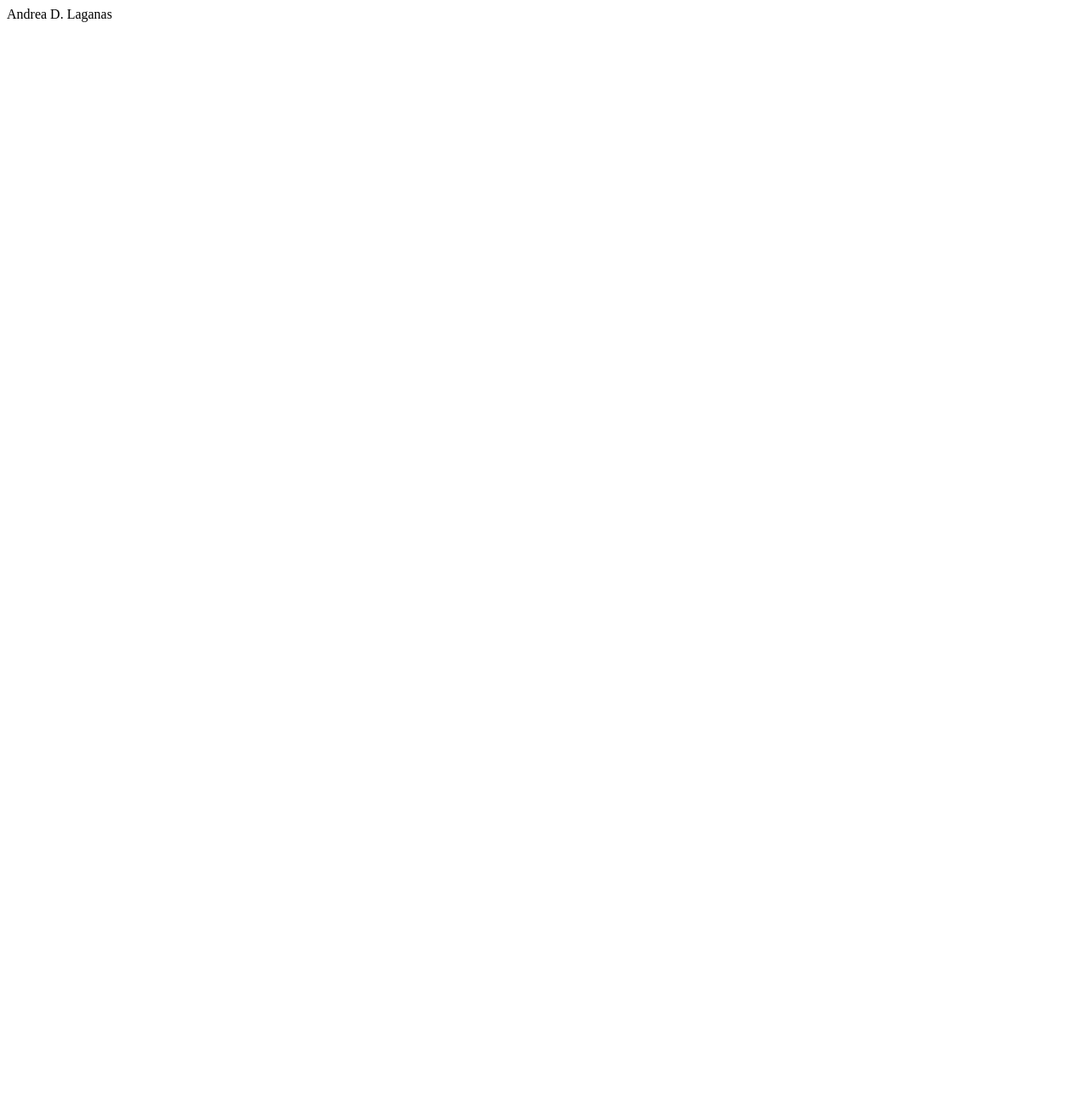
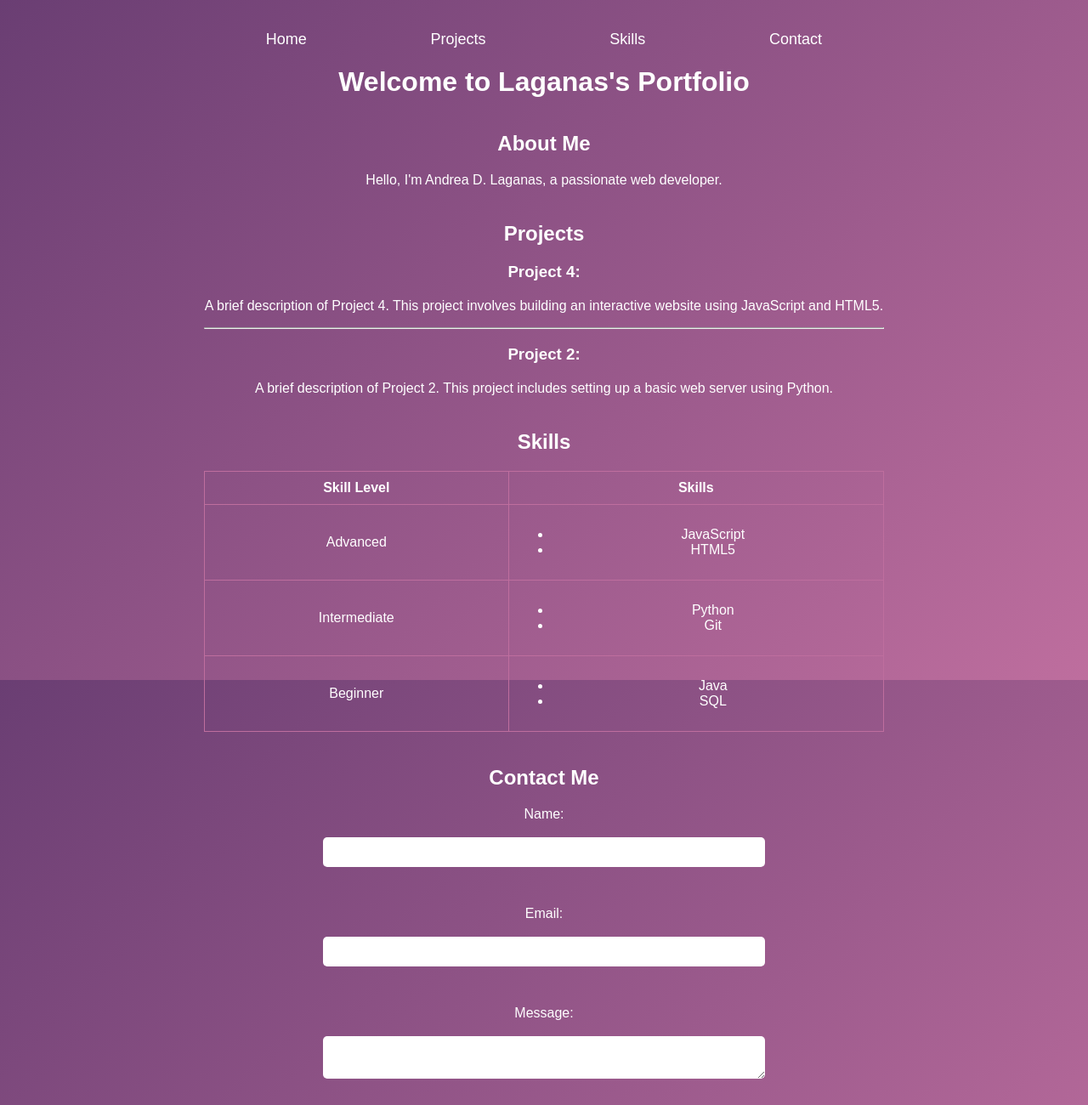
Before and after one commit to Laganas02/Andrea_Laganas_BSIS-3A, a plain HTML site: page Laganas_Portfolio_Website.html in a window 1280 px wide. Shown: the top 1300 px of the page at 85% size. Before the commit the page ends 800 px from the top, so only its background shows below. Drawn offline with Linux system fonts and the light colour scheme.

Commit message:
add index and port-web

```diff
--- a/Laganas_Portfolio_Website.html
+++ b/Laganas_Portfolio_Website.html
@@ -1,4 +1,202 @@
 <!DOCTYPE html>
 <html lang="en">
-  <head>Andrea D. Laganas </head>
+  <head>
+    <meta charset="UTF-8" />
+    <meta name="viewport" content="width=device-width, initial-scale=1.0" />
+    <title>Laganas Portfolio</title>
+    <style>
+      /* Global Styles */
+      body {
+        font-family: Arial, sans-serif;
+        background: linear-gradient(135deg, #6A3E73, #BE6E9E);
+        color: white;
+        margin: 0;
+        padding: 0;
+        height: 100%;
+      }
+
+      /* Container to center the content */
+      .container {
+        max-width: 800px;
+        margin: 0 auto;
+        padding: 20px;
+      }
+
+      /* Navigation Styles */
+      nav ul {
+        display: flex;
+        justify-content: space-around;
+        list-style-type: none;
+        padding: 0;
+      }
+
+      nav a {
+        color: white;
+        text-decoration: none;
+        padding: 10px;
+        font-size: 18px;
+      }
+
+      nav a:hover {
+        background-color: rgba(255, 255, 255, 0.2);
+        border-radius: 5px;
+      }
+
+      /* Section and Heading Styles */
+      h1, h2, h3 {
+        text-align: center;
+        margin-bottom: 20px;
+      }
+
+      section {
+        margin: 40px 0;
+      }
+
+      p {
+        text-align: center;
+      }
+
+      /* Skills Table */
+      table {
+        width: 100%;
+        border-collapse: collapse;
+        margin: 20px 0;
+      }
+
+      table, th, td {
+        border: 1px solid #BE6E9E;
+        padding: 10px;
+        text-align: center;
+      }
+
+      /* Form Styles */
+      form {
+        display: flex;
+        flex-direction: column;
+        align-items: center;
+      }
+
+      input[type="text"],
+      input[type="email"],
+      textarea {
+        width: 100%;
+        max-width: 500px;
+        padding: 10px;
+        border: none;
+        border-radius: 5px;
+        margin-bottom: 10px;
+      }
+
+      input[type="submit"] {
+        background-color: #A45E8E;
+        color: white;
+        border: none;
+        padding: 10px 20px;
+        border-radius: 5px;
+        cursor: pointer;
+      }
+
+      input[type="submit"]:hover {
+        background-color: #7D487A;
+      }
+
+      /* Ensuring scroll behavior */
+      html, body {
+        height: 100%;
+      }
+
+      /* This ensures the page content can scroll */
+      main {
+        padding-bottom: 50px;
+      }
+    </style>
+  </head>
+  <body>
+    <div class="container">
+      <header>
+        <nav>
+          <ul>
+            <li><a href="#home">Home</a></li>
+            <li><a href="#projects">Projects</a></li>
+            <li><a href="#skills">Skills</a></li>
+            <li><a href="#contact">Contact</a></li>
+          </ul>
+        </nav>
+        <h1>Welcome to Laganas's Portfolio</h1>
+      </header>
+      <main>
+        <section id="home">
+          <h2>About Me</h2>
+          <p>Hello, I'm Andrea D. Laganas, a passionate web developer.</p>
+        </section>
+        <section id="projects">
+          <h2>Projects</h2>
+          <article>
+            <h3>Project 4:</h3>
+            <p>A brief description of Project 4. This project involves building an interactive website using JavaScript and HTML5.</p>
+          </article>
+          <hr />
+          <article>
+            <h3>Project 2:</h3>
+            <p>A brief description of Project 2. This project includes setting up a basic web server using Python.</p>
+          </article>
+        </section>
+        <section id="skills">
+          <h2>Skills</h2>
+          <table>
+            <thead>
+              <tr>
+                <th>Skill Level</th>
+                <th>Skills</th>
+              </tr>
+            </thead>
+            <tbody>
+              <tr>
+                <td>Advanced</td>
+                <td>
+                  <ul>
+                    <li>JavaScript</li>
+                    <li>HTML5</li>
+                  </ul>
+                </td>
+              </tr>
+              <tr>
+                <td>Intermediate</td>
+                <td>
+                  <ul>
+                    <li>Python</li>
+                    <li>Git</li>
+                  </ul>
+                </td>
+              </tr>
+              <tr>
+                <td>Beginner</td>
+                <td>
+                  <ul>
+                    <li>Java</li>
+                    <li>SQL</li>
+                  </ul>
+                </td>
+              </tr>
+            </tbody>
+          </table>
+        </section>
+        <section id="contact">
+          <h2>Contact Me</h2>
+          <form action="submit_form.php" method="POST">
+            <label for="name">Name:</label><br />
+            <input type="text" id="name" name="name" required /><br /><br />
+
+            <label for="email">Email:</label><br />
+            <input type="email" id="email" name="email" required /><br /><br />
+
+            <label for="message">Message:</label><br />
+            <textarea id="message" name="message" required></textarea><br /><br />
+
+            <input type="submit" value="Send" />
+          </form>
+        </section>
+      </main>
+    </div>
+  </body>
 </html>
```
Also changed, not shown: Index.html (+1 -1 lines).
